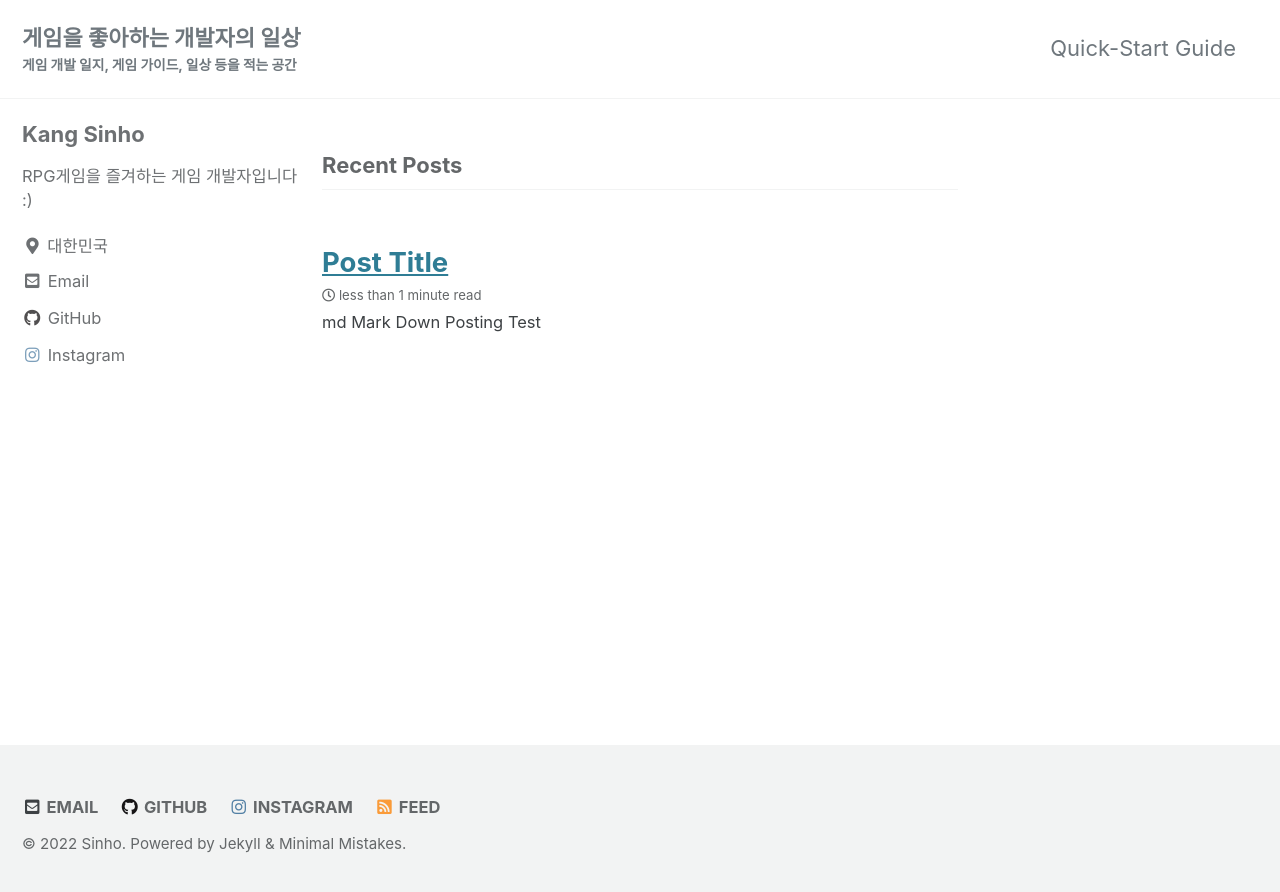
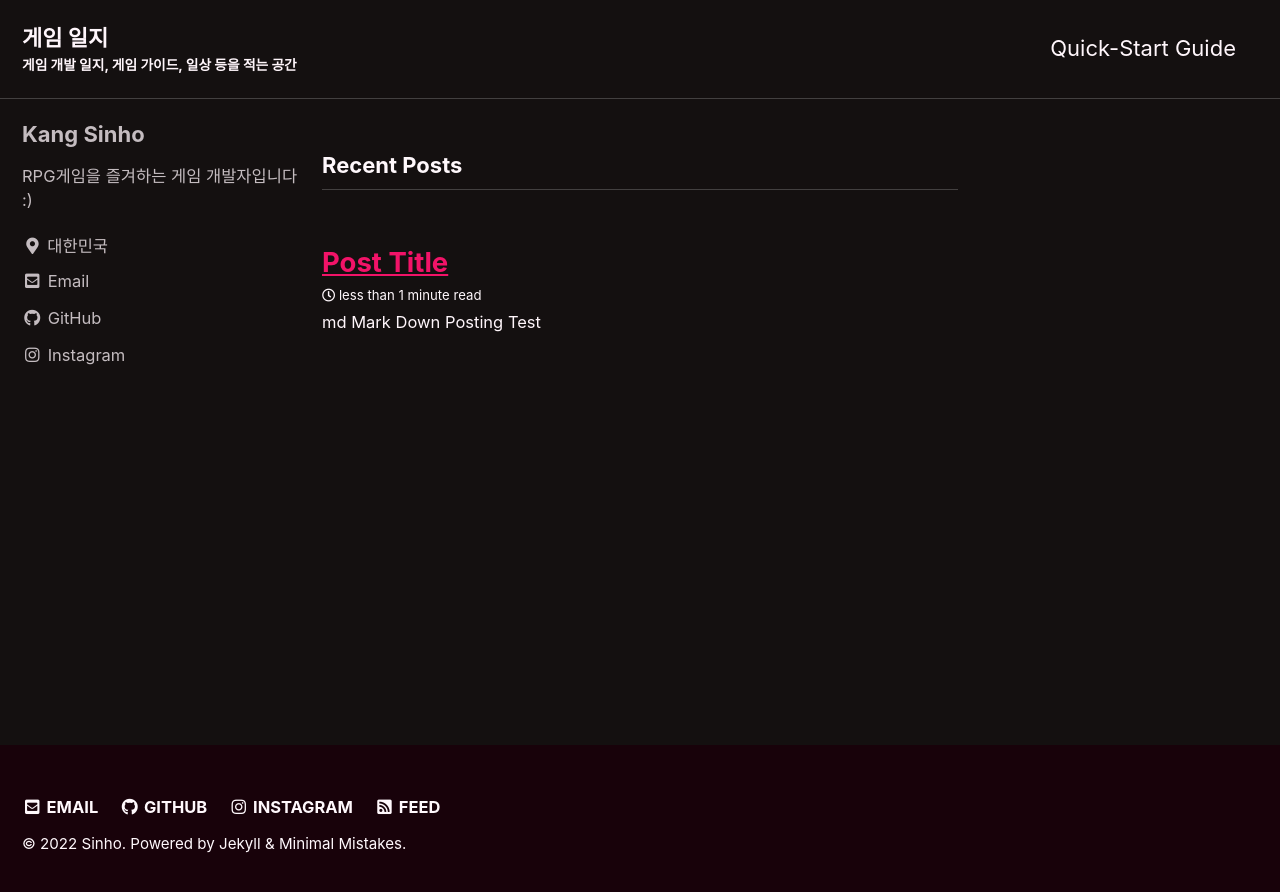
Before and after one commit to sinho89/sinho89.github.io, a Jekyll site: the page built from index.html, in a window 1280 px wide. Shown: the top 892 px of the page. Built offline with Jekyll 4.4.1, drawn with Linux system fonts in a browser that asks for light colours; cached includes are drawn as plain includes; the list of posts is cut into pages by our own code.

Commit message:
change theme

```diff
--- a/_config.yml
+++ b/_config.yml
@@ -12,7 +12,7 @@
 
 # theme                  : "minimal-mistakes-jekyll"
 # remote_theme           : "mmistakes/minimal-mistakes"
-minimal_mistakes_skin    : "default" # "air", "aqua", "contrast", "dark", "dirt", "neon", "mint", "plum", "sunrise"
+minimal_mistakes_skin    : "neon" # "air", "aqua", "contrast", "dark", "dirt", "neon", "mint", "plum", "sunrise"
 
 # Site Settings
 locale                   : "ko-KR"
@@ -26,7 +26,7 @@ baseurl                  : # the subpath of your site, e.g. "/blog"
 repository               : "https://github.com/sinho89/sinho89.github.io" # GitHub username/repo-name e.g. "mmistakes/minimal-mistakes"
 teaser                   : # path of fallback teaser image, e.g. "/assets/images/500x300.png"
 logo                     : # path of logo image to display in the masthead, e.g. "/assets/images/88x88.png"
-masthead_title           : "게임을 좋아하는 개발자의 일상" # overrides the website title displayed in the masthead, use " " for no title
+masthead_title           : "게임 일지" # overrides the website title displayed in the masthead, use " " for no title
 # breadcrumbs            : false # true, false (default)
 words_per_minute         : 200
 comments:
```
